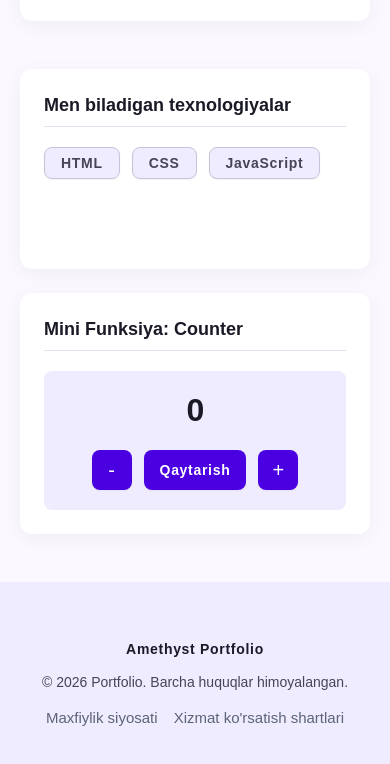
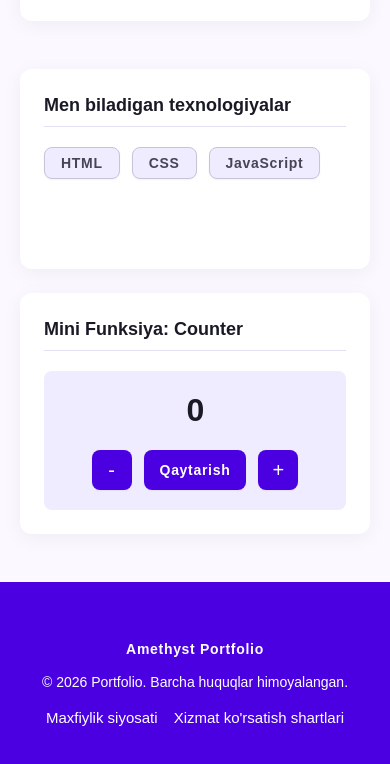
Before and after one commit to Shaxinoz/my-portfolio, a website: page index.html in a window 390 px wide. Shown: the part 651-1415 px from the top of the page. Drawn offline with Linux system fonts and the light colour scheme.

Commit message:
Mobil versiya uchun footer rangi Figmaga moslab o'zgartirildi

```diff
--- a/style.css
+++ b/style.css
@@ -654,3 +654,17 @@ body {
     margin: 0 auto;
   }
 }
+@media (max-width: 768px) {
+  /* Mobil ekranlar uchun */
+  .homeFooter,
+  .homeFooterContent {
+    background-color: #4a00e0 !important;
+    color: #ffffff !important;
+  }
+
+  .homeFooterTitle,
+  .homeFooterCopyright,
+  .homeFooterLinks a {
+    color: #ffffff !important;
+  }
+}
```
Also changed, not shown: about.css (+14 -0 lines), contact.css (+14 -0 lines).
